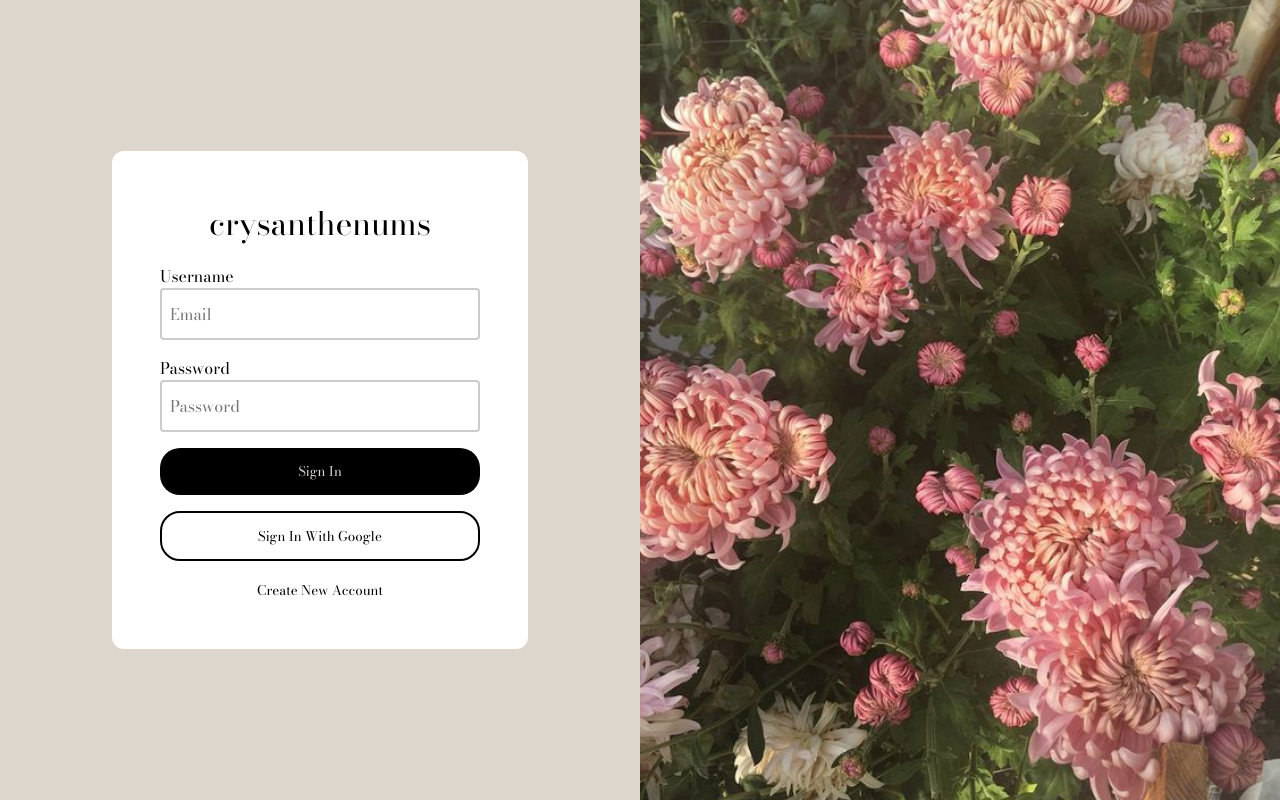
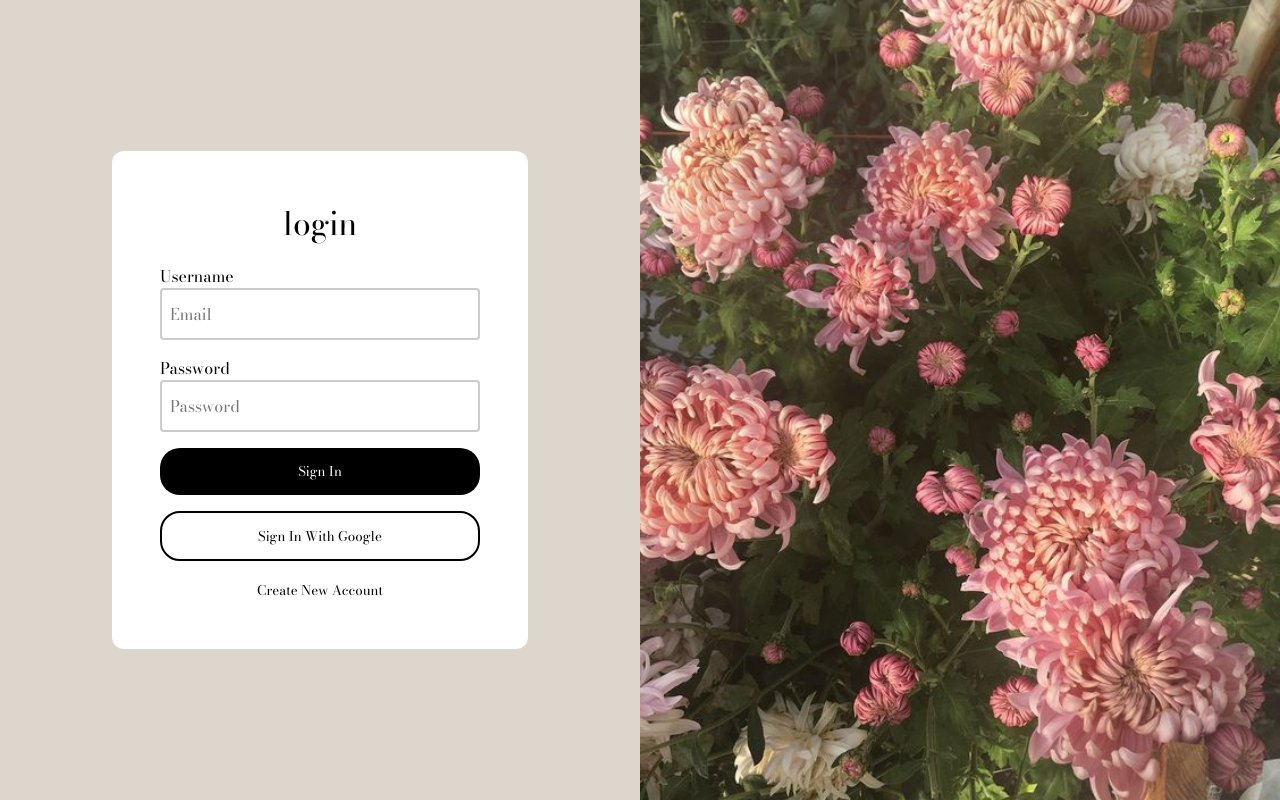
Before and after one commit to emiilyxie/juhuas, a Next.js app: page /login in a window 1280 px wide. Built offline with nearby package versions, Linux system fonts and the light colour scheme; no server answers.

Commit message:
apply the form layout on newuser and editser

```diff
--- a/app/login/page.tsx
+++ b/app/login/page.tsx
@@ -7,10 +7,9 @@ import { useState } from "react";
 import { auth, createUser, googleProvider, userExists } from "@/lib/firebase";
 import { useRouter } from "next/navigation";
 import { User, UserRole } from "@/lib/types";
-import layoutStyle from "@/app/layout.module.css"
-import formStyle from "@/components/Form.module.css"
+import formStyle from "@/components/formElements/Form.module.css"
 import Link from "next/link";
-import Image from "next/image";
+import FormLayout from "@/components/formElements/FormLayout";
 
 export default function Page() {
 
@@ -51,23 +50,33 @@ export default function Page() {
   }
 
   return (
-    <div className={formStyle.formLayout}>
-      <div className={formStyle.formSection}>
-        <div className={formStyle.card}>
-          <div className={formStyle.title}>Crysanthenums</div>
-          <TextInput label="Username" value={username} placeholder="Email" onValueChanged={setUsername} />
-          <TextInput label="Password" value={password} placeholder="Password" onValueChanged={setPassword} />
+    <FormLayout>
+      <div className={formStyle.title}>login</div>
+      <TextInput label="Username" value={username} placeholder="Email" onValueChanged={setUsername} />
+      <TextInput label="Password" value={password} placeholder="Password" onValueChanged={setPassword} />
 
-          <SubmitButton label="Sign In" onSubmit={handleSubmit} valid={isValid} />
-          <SignInGoogleButton label="Sign In With Google" onSubmit={handleGoogleSubmit} valid={true} />
-          <Link href={"/u/new"}><SecondaryButton label="Create New Account" onSubmit={() => {}} valid={true}></SecondaryButton></Link>
-        </div>
-      </div>
-      <div className={formStyle.formSection}>
-        <div className={layoutStyle.imgWrapperFull}>
-          <Image src={"/placeholder.jpeg"} alt={"flower"} style={{objectFit: "cover"}} fill sizes='50vw'/>
-        </div>
-      </div>
-    </div>
+      <SubmitButton label="Sign In" onSubmit={handleSubmit} valid={isValid} />
+      <SignInGoogleButton label="Sign In With Google" onSubmit={handleGoogleSubmit} valid={true} />
+      <Link href={"/u/new"}><SecondaryButton label="Create New Account" onSubmit={() => {}} valid={true}></SecondaryButton></Link>
+    </FormLayout>
+
+    // <div className={formStyle.formLayout}>
+    //   <div className={formStyle.formSection}>
+    //     <div className={formStyle.card}>
+    //       <div className={formStyle.title}>Crysanthenums</div>
+    //       <TextInput label="Username" value={username} placeholder="Email" onValueChanged={setUsername} />
+    //       <TextInput label="Password" value={password} placeholder="Password" onValueChanged={setPassword} />
+
+    //       <SubmitButton label="Sign In" onSubmit={handleSubmit} valid={isValid} />
+    //       <SignInGoogleButton label="Sign In With Google" onSubmit={handleGoogleSubmit} valid={true} />
+    //       <Link href={"/u/new"}><SecondaryButton label="Create New Account" onSubmit={() => {}} valid={true}></SecondaryButton></Link>
+    //     </div>
+    //   </div>
+    //   <div className={formStyle.formSection}>
+    //     <div className={layoutStyle.imgWrapperFull}>
+    //       <Image src={"/placeholder.jpeg"} alt={"flower"} style={{objectFit: "cover"}} fill sizes='50vw'/>
+    //     </div>
+    //   </div>
+    // </div>
   )
 }
--- a/app/u/edit/page.tsx
+++ b/app/u/edit/page.tsx
@@ -30,7 +30,6 @@ export default function Page() {
 
   return (
     <>
-      <div>edit user</div>
       {loading ? "loading" :
         user ?
         <div><UserEditForm user={user}/></div> :
--- a/app/u/new/page.tsx
+++ b/app/u/new/page.tsx
@@ -14,7 +14,6 @@ export default function Page() {
 
   return (
     <>
-      <div>new</div>
       <div><UserCreateForm user={newUser}/></div>
     </>
 
--- a/components/Form.module.css
+++ b/components/formElements/Form.module.css
@@ -29,7 +29,7 @@
 .submitButton {
   padding: 1em;
   background-color: rgb(var(--foreground-rgb));
-  color: rgb(var(--background-rgb));
+  color: white;
   border-radius: 20px;
   width: 100%;
 }
--- a/components/formElements/FormButton.tsx
+++ b/components/formElements/FormButton.tsx
@@ -1,4 +1,4 @@
-import formStyles from "@/components/Form.module.css"
+import formStyles from "@/components/formElements/Form.module.css"
 
 export const SubmitButton = (props: {
   onSubmit: () => void,
--- /dev/null
+++ b/components/formElements/FormLayout.tsx
@@ -0,0 +1,21 @@
+import layoutStyle from "@/app/layout.module.css"
+import formStyle from "@/components/formElements/Form.module.css"
+import Image from "next/image";
+
+export default function FormLayout({children} : {children : React.ReactNode}) {
+
+  return (
+    <div className={formStyle.formLayout}>
+      <div className={formStyle.formSection}>
+        <div className={formStyle.card}>
+          {children}
+        </div>
+      </div>
+      <div className={formStyle.formSection}>
+        <div className={layoutStyle.imgWrapperFull}>
+          <Image src={"/placeholder.jpeg"} alt={"flower"} style={{objectFit: "cover"}} fill sizes='50vw'/>
+        </div>
+      </div>
+    </div>
+  )
+}
--- a/components/formElements/ImageInput.tsx
+++ b/components/formElements/ImageInput.tsx
@@ -25,7 +25,7 @@ export function ImageInput(props : {onSelect : (img : File) => void}) {
   return (
     <div>
       <label>
-        📸 Upload Img
+        Profile Picture
         <input type="file" onChange={displayImg} accept="image/*" />
       </label>
       {selectedImage && <img src={URL.createObjectURL(selectedImage)} />}
--- a/components/formElements/TextInput.tsx
+++ b/components/formElements/TextInput.tsx
@@ -1,5 +1,5 @@
 import { useState } from 'react';
-import formStyles from '@/components/Form.module.css'
+import formStyles from '@/components/formElements/Form.module.css'
 
 const TextInput = (props: {
   label: string,
```
Also changed, not shown: components/UserCreateForm.tsx (+8 -9 lines), components/UserEditForm.tsx (+13 -9 lines).
